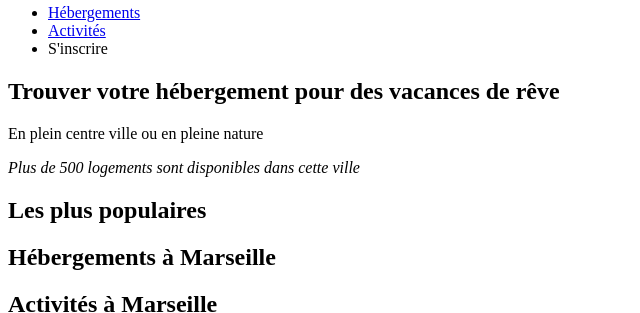
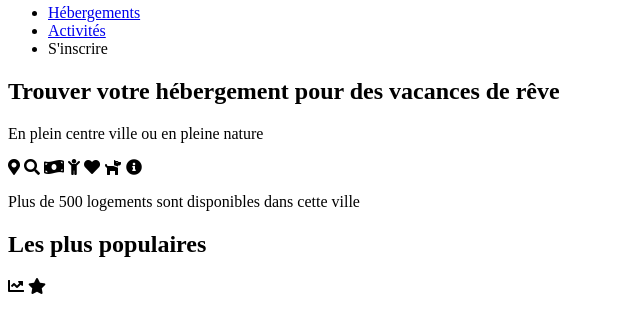
Before and after one commit to ElodieC5/ElodieCivera_2_06052021, a plain HTML site: page index.html in a window 1280 px wide. Shown: the part 204-517 px from the top of the page, without its empty margins (0-640 px from the left). Drawn offline with Linux system fonts and the light colour scheme.

Commit message:
add link and main icons into html

```diff
--- a/index.html
+++ b/index.html
@@ -6,6 +6,7 @@
     <meta charset="utf-8" />
     <meta name="viewport" content="width=device-width" /> <!--to always adjust to device screen size-->
     <link rel="stylesheet" href="style.css">
+    <link rel="stylesheet" href="./css/all.css">
     <title>Reservia</title>
 
 </head>
@@ -25,16 +26,26 @@
         <section id="search">
             <h1>Trouver votre hébergement pour des vacances de rêve</h1>
             <p>En plein centre ville ou en pleine nature</p>
-            <p><i class="fas fa-info">Plus de 500 logements sont disponibles dans cette ville</i></p>
+            <i class="fas fa-map-marker-alt"></i>
+            <i class="fas fa-search"></i>
+            <i class="fas fa-money-bill-wave"></i>
+            <i class="fas fa-child"></i>
+            <i class="fas fa-heart"></i>
+            <i class="fas fa-dog"></i>
+            <i class="fas fa-info-circle"></i>
+            <p>Plus de 500 logements sont disponibles dans cette ville</i></p>
             <!-- le nombre "500" devrait être lié au choix de la ville dans le moteur de recherche -->
         </section>
 
         <aside>
             <h1>Les plus populaires</h1>
+            <i class="fas fa-chart-line"></i>
+            <i class="fas fa-star"></i>
         </aside>
 
         <section id="accomodation">
             <h1>Hébergements à Marseille</h1>
+            <i class="fas fa-star"></i>
         </section>
 
         <section id="activity1">
```
